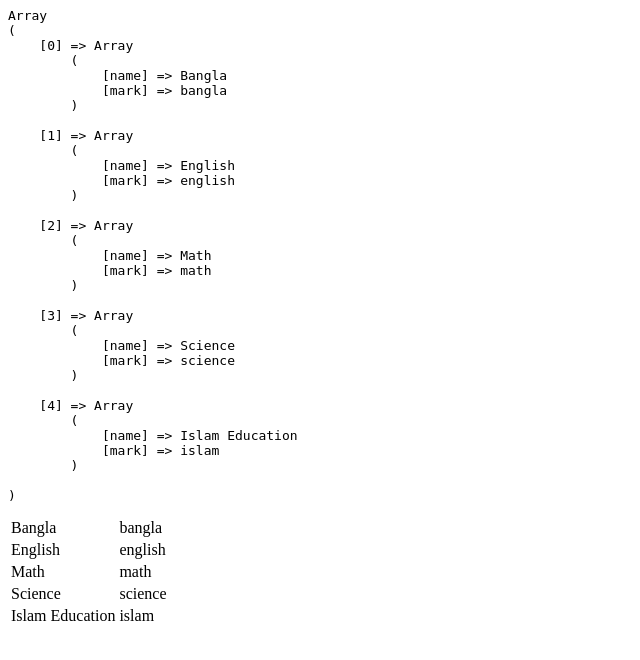
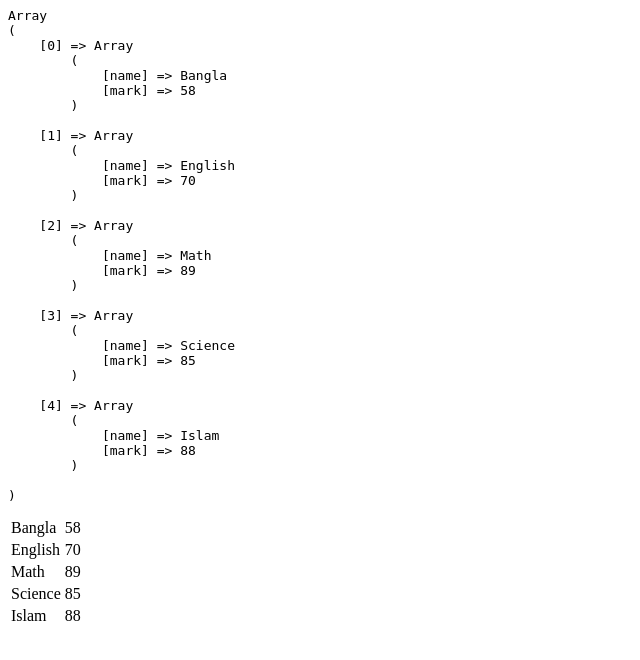
Before and after one commit to thealamdev/php-all, a PHP site: page /associative.php in a window 1280 px wide. Shown: the top 660 px of the page, without its empty margins (0-640 px from the left). Run offline with PHP 8.4, Linux system fonts and the light colour scheme.

Commit message:
modification in array value

```diff
--- a/array/associative.php
+++ b/array/associative.php
@@ -17,27 +17,27 @@ $infos = [
 $subject_name = [
     [
         'name' => 'Bangla',
-        'mark' => "bangla",
+        'mark' => "58",
     ],
 
     [
         'name' => 'English',
-        'mark' => "english",
+        'mark' => "70",
     ],
 
     [
         'name' => 'Math',
-        'mark' => 'math',
+        'mark' => '89',
     ],
 
     [
         'name' => 'Science',
-        'mark' => 'science',
+        'mark' => '85',
     ],
 
     [
-        'name' => 'Islam Education',
-        'mark' => 'islam',
+        'name' => 'Islam',
+        'mark' => '88',
     ],
 
 ];
```
